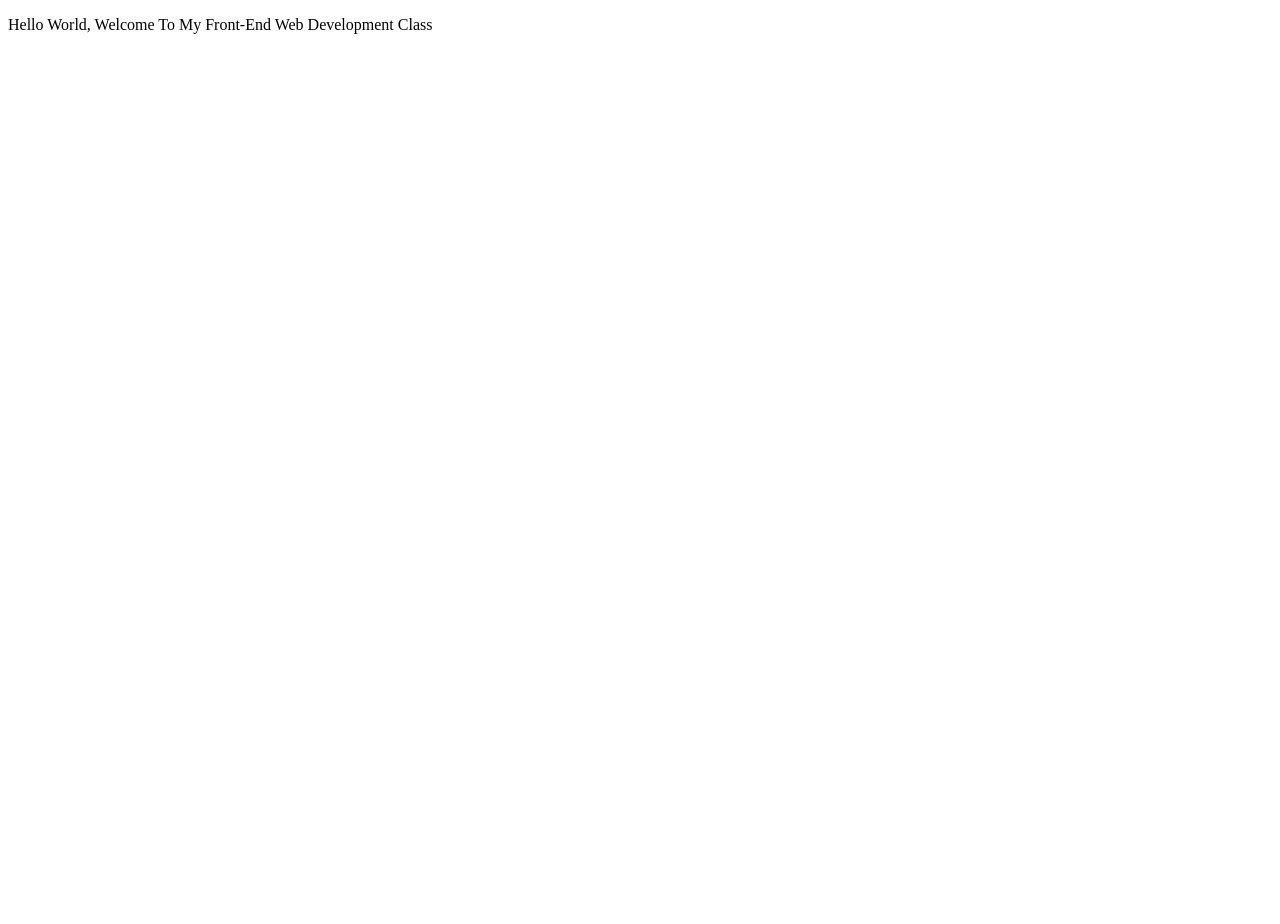
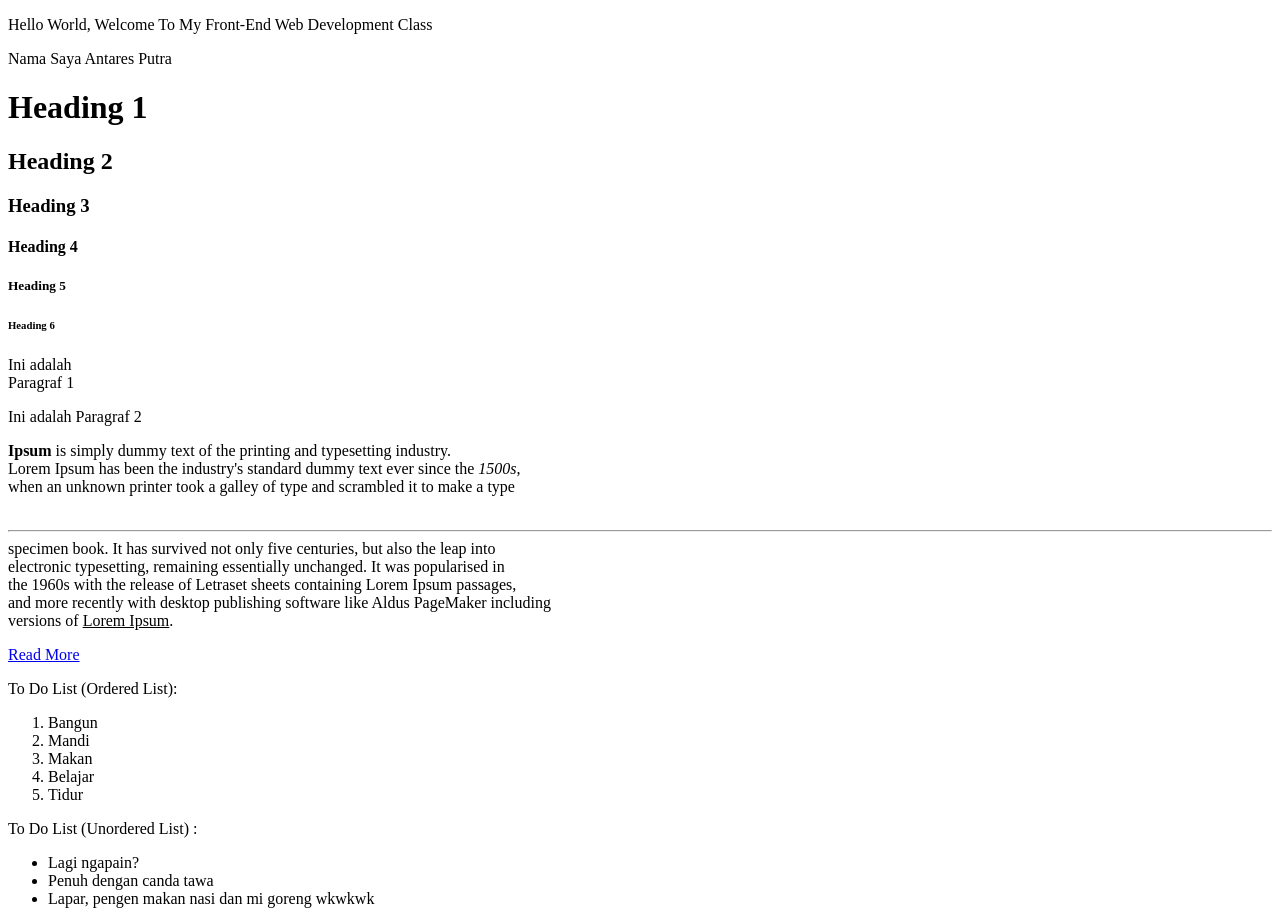
Before and after one commit to project-ant/FrontEnd-WebDev, a plain HTML site: page pertemuan_3/index.html in a window 1280 px wide. Before the commit the page ends 800 px from the top, so only its background shows below. Drawn offline with Linux system fonts and the light colour scheme.

Commit message:
For Notes

```diff
--- a/pertemuan_3/index.html
+++ b/pertemuan_3/index.html
@@ -6,6 +6,49 @@
 <!--Border-->
     <body>
         <p>Hello World, Welcome To My Front-End Web Development Class</p>
+        <p>Nama Saya Antares Putra</p>
+
+        <h1>Heading 1</h1>
+        <h2>Heading 2</h2>
+        <h3>Heading 3</h3>
+        <h4>Heading 4</h4>
+        <h5>Heading 5</h5>
+        <h6>Heading 6</h6>
+
+        <p>
+            Ini adalah <br>
+            Paragraf 1
+        </p>
+        <p>Ini adalah Paragraf 2</p>
+        <p> <span><b>Ipsum</b> is simply dummy text of the printing and typesetting industry.</span> <br>
+            Lorem Ipsum has been the industry's standard dummy text ever since the <i>1500s</i>, <br>
+            when an unknown printer took a galley of type and scrambled it to make a type <br>
+            <br>
+            <hr>
+            specimen book. It has survived not only five centuries, but also the leap into <br>
+            electronic typesetting, remaining essentially unchanged. It was popularised in <br>
+            the 1960s with the release of Letraset sheets containing Lorem Ipsum passages, <br>
+            and more recently with desktop publishing software like Aldus PageMaker including <br>
+            versions of <u>Lorem Ipsum</u>.<br>
+
+            <p><a href="Target_Directory.html" target="_blank">Read More</a></p>
+        </p>
+
+        <p>To Do List (Ordered List): </p>
+        <ol>
+            <li>Bangun</li>
+            <li>Mandi</li>
+            <li>Makan</li>
+            <li>Belajar</li>
+            <li>Tidur</li>
+        </ol>
+
+        <p>To Do List (Unordered List) : </p>
+        <ul>
+            <li>Lagi ngapain?</li>
+            <li>Penuh dengan canda tawa</li>
+            <li>Lapar, pengen makan nasi dan mi goreng wkwkwk</li>
+        </ul>
     </body>
 </html>
 
```
Also changed, not shown: pertemuan_3/Target_Directory.html (added).
